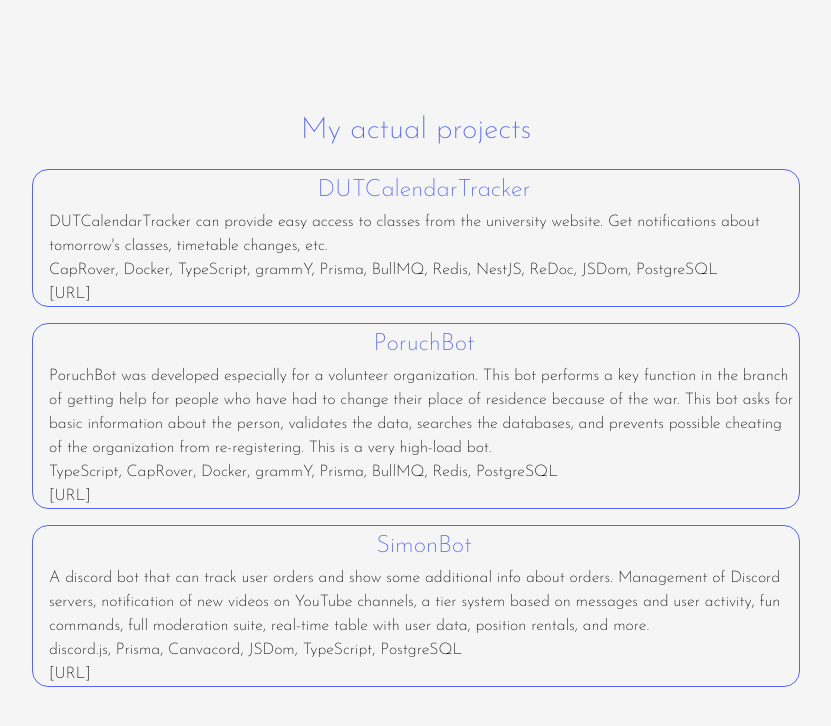
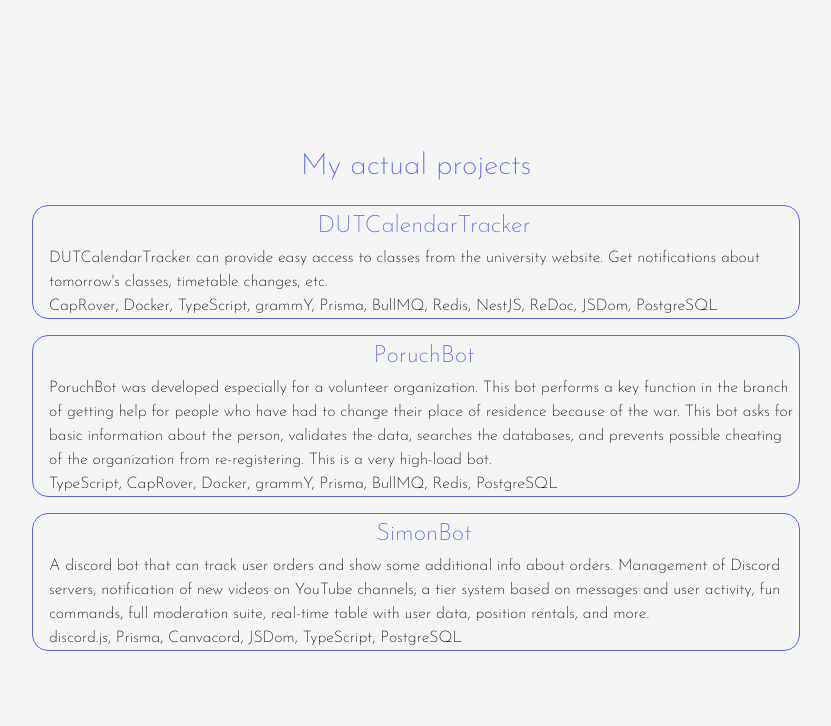
Before and after one commit to luvlqq/luvlqq.dev, a SvelteKit app: page /projects in a window 1280 px wide. Shown: the top 726 px of the page, without its empty margins (224-1055 px from the left). Built offline with nearby package versions, Linux system fonts and the light colour scheme.

Commit message:
vercel upd

```diff
--- a/src/components/project.svelte
+++ b/src/components/project.svelte
@@ -1,6 +1,5 @@
 <script lang="ts" xmlns="http://www.w3.org/1999/html">
 	import { projects } from '../routes/projects/projects';
-  import * as url from "url";
 </script>
 
 <div class="main">
@@ -12,9 +11,6 @@
 					<div class="projectName text-2xl text-center p-1"><span class="text-[#5865F2]">{project.name}</span></div>
 					<div class="projectDescription">{project.description}</div>
 					<div class="projectStack">{project.stack.join(', ')}</div>
-          {#if url}
-            <a class="hover:text-[#ED4245] duration-500" target="_blank" rel="noreferrer" href={url}>[URL]</a>
-          {/if}
 				</div>
 			{/each}
 		</div>
```
